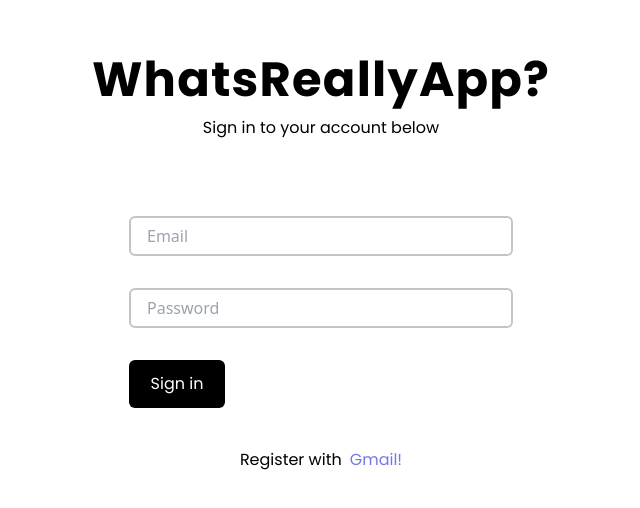
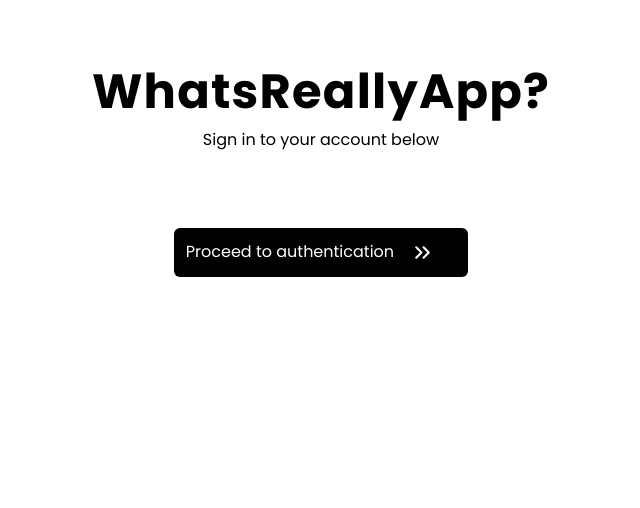
Before and after one commit to t-tornado/whats-really-app, a React (Create React App) app: page / in a window 1280 px wide. Shown: the part 136-644 px from the top of the page, without its empty margins (319-959 px from the left). Built offline with nearby package versions, Linux system fonts and the light colour scheme.

Commit message:
update: replaced auth page input fields with a single button

```diff
--- a/src/pages/auth.page.tsx
+++ b/src/pages/auth.page.tsx
@@ -1,5 +1,6 @@
 import { useAuth0 } from "@auth0/auth0-react";
 import React, { useState } from "react";
+import { FiChevronsRight } from "react-icons/fi";
 
 export const AuthPage: React.FC = () => {
   const { loginWithPopup } = useAuth0();
@@ -27,33 +28,16 @@
       <p className="text-base font-poppins py-3">
         Sign in to your account below
       </p>
-      <form className="w-[30%] h-48 flex flex-col justify-between mt-16 mb-10">
-        <input
-          type="email"
-          className="w-full h-10 p-2 pl-4 rounded-md border-2 border-gray"
-          placeholder="Email"
-          value={email}
-          onChange={onEmailChange}
-        />
-        <input
-          type="password"
-          className="w-full h-10 p-2 pl-4 rounded-md border-2 border-gray"
-          placeholder="Password"
-          value={password}
-          onChange={onPasswordChange}
-        />
-        <input
-          type="button"
-          className="w-24 h-12 p-3 font-poppins text-white text-base bg-default rounded-md cursor-pointer"
-          value="Sign in"
+      <div className="w-[23%] h-48 flex flex-col justify-between mt-16 mb-10">
+        <button
+          className="flex p-3 space-x-4 font-poppins text-white text-base bg-default rounded-md cursor-pointer"
           onClick={submitCredentials}
-        />
-      </form>
-      <div className="flex items-center space-x-2">
-        <span className="text-base font-poppins text-default">
-          Register with
-        </span>
-        <span className="text-base font-poppins text-lightBlue">Gmail!</span>
+        >
+          <span className="text-white text-base">
+            Proceed to authentication
+          </span>
+          <FiChevronsRight color="#fff" size="25px" />
+        </button>
       </div>
     </div>
   );
```
